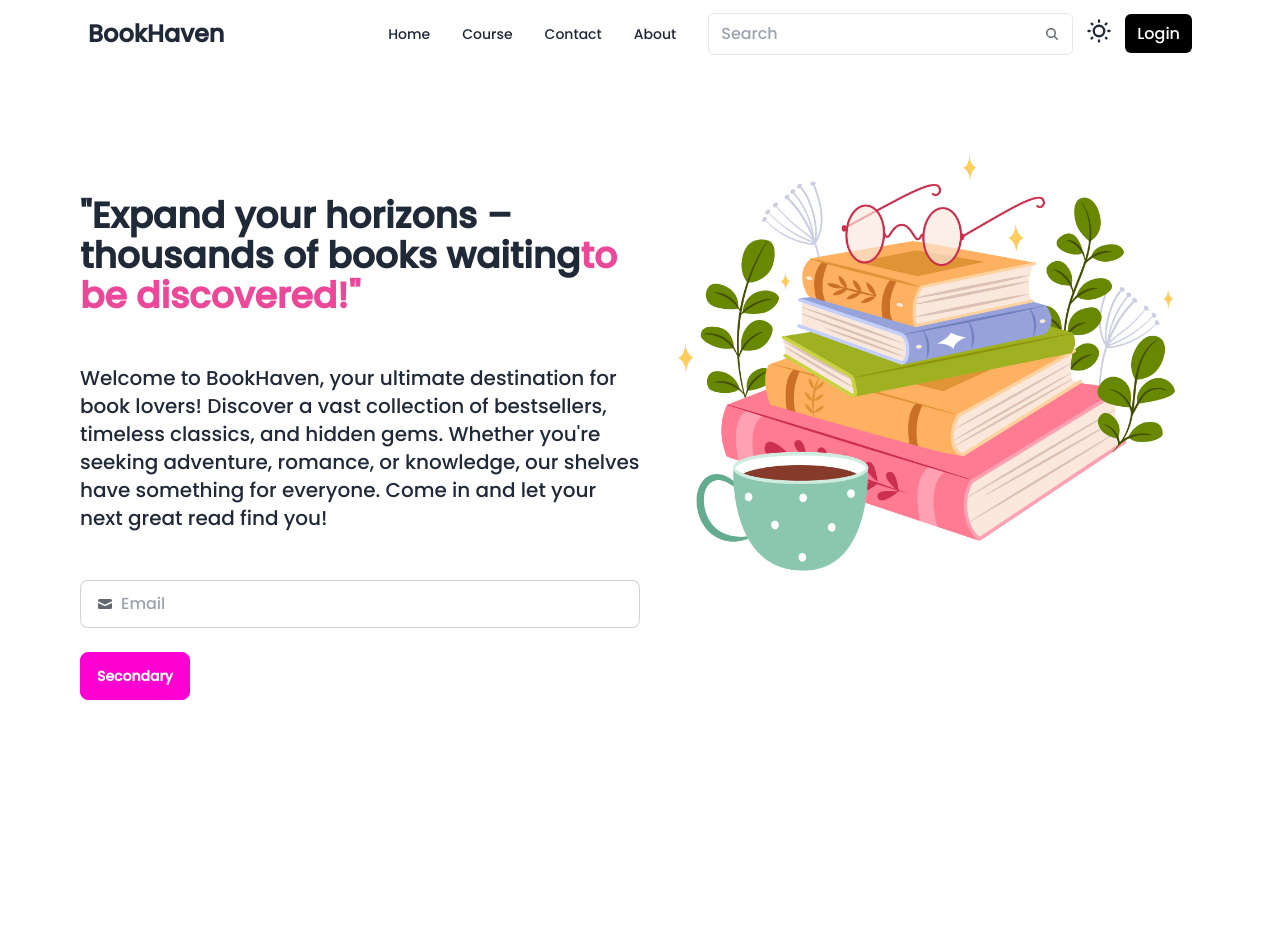
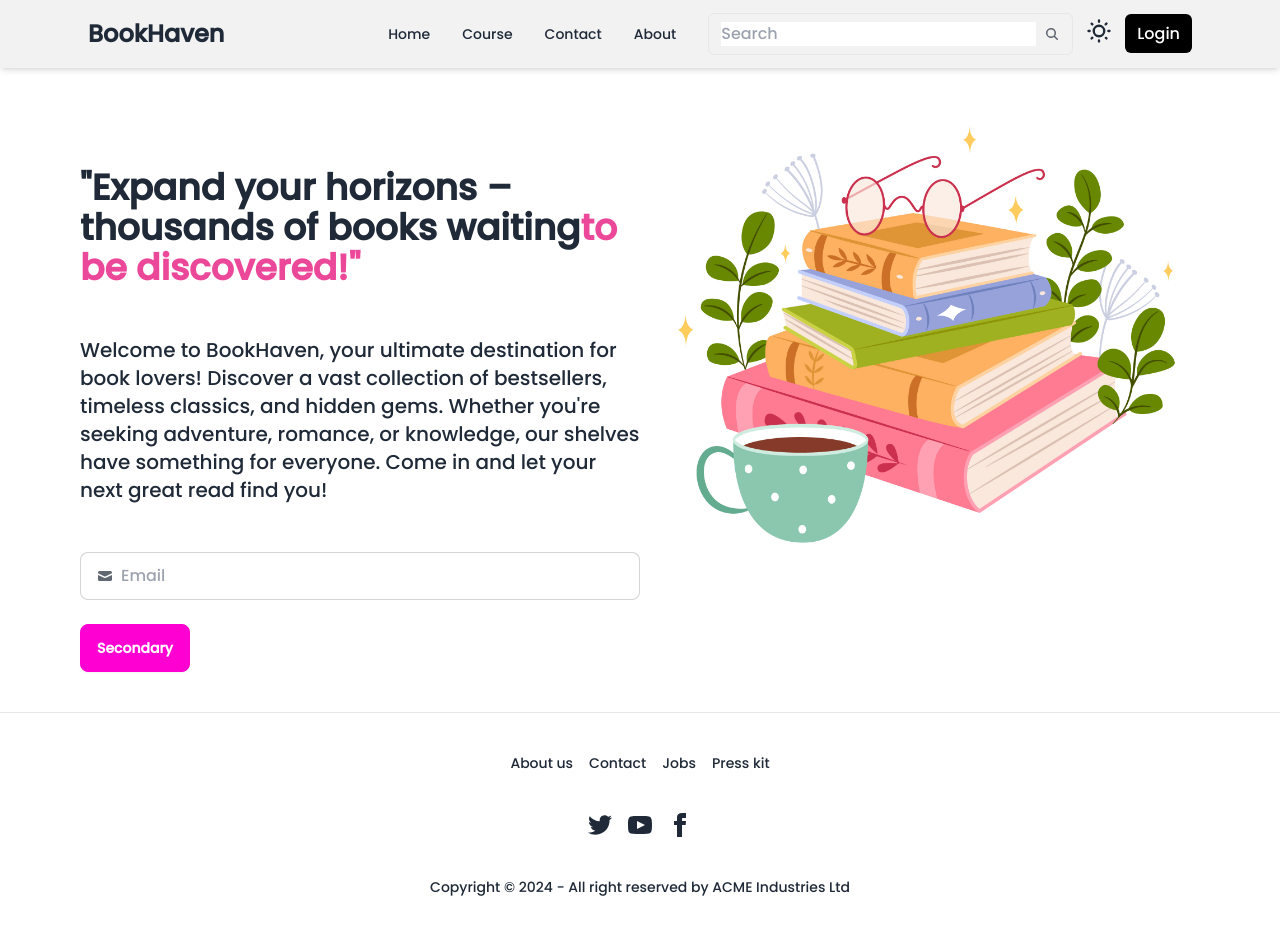
Before and after one commit to pawanharry/BookStore, a React (Vite) app: page / in a window 1280 px wide. Shown: the top 934 px of the page. Before the commit the page ends 800 px from the top, so only its background shows below. Built offline with nearby package versions, Linux system fonts and the light colour scheme.

Commit message:
Updations in navbar and banner and footer

```diff
--- a/src/App.jsx
+++ b/src/App.jsx
@@ -1,12 +1,14 @@
 import React from 'react';
 import Navbar from './Components/Navbar';
 import Banner from './Components/Banner';
+import Footer from './Components/Footer';
 
 const App = () => {
   return (
     <>
     <Navbar/>
     <Banner/>
+    <Footer/>
     </>
   )
 }
--- a/src/Components/Banner.jsx
+++ b/src/Components/Banner.jsx
@@ -4,7 +4,7 @@
 const Banner = () => {
   return (
     <>
-    <div className='max-w-screen-2xl container mx-auto md:px-20 px-4 flex flex-col md:flex-row'>
+    <div className='max-w-screen-2xl container mx-auto md:px-20 px-4 flex flex-col md:flex-row my-10'>
 
             <div className='w-full mw-1/2 mt-12 md:mt-32' >
                 <div className='space-y-12'>
--- /dev/null
+++ b/src/Components/Footer.jsx
@@ -0,0 +1,30 @@
+import React from 'react';
+
+
+const Footer = () => {
+  return (
+    <div>
+        <hr/>
+        <footer className="footer footer-center p-10  text-base-content rounded">
+  <nav className="grid grid-flow-col gap-4">
+    <a className="link link-hover">About us</a>
+    <a className="link link-hover">Contact</a>
+    <a className="link link-hover">Jobs</a>
+    <a className="link link-hover">Press kit</a>
+  </nav>
+  <nav>
+    <div className="grid grid-flow-col gap-4">
+      <a><svg xmlns="http://www.w3.org/2000/svg" width="24" height="24" viewBox="0 0 24 24" className="fill-current"><path d="M24 4.557c-.883.392-1.832.656-2.828.775 1.017-.609 1.798-1.574 2.165-2.724-.951.564-2.005.974-3.127 1.195-.897-.957-2.178-1.555-3.594-1.555-3.179 0-5.515 2.966-4.797 6.045-4.091-.205-7.719-2.165-10.148-5.144-1.29 2.213-.669 5.108 1.523 6.574-.806-.026-1.566-.247-2.229-.616-.054 2.281 1.581 4.415 3.949 4.89-.693.188-1.452.232-2.224.084.626 1.956 2.444 3.379 4.6 3.419-2.07 1.623-4.678 2.348-7.29 2.04 2.179 1.397 4.768 2.212 7.548 2.212 9.142 0 14.307-7.721 13.995-14.646.962-.695 1.797-1.562 2.457-2.549z"></path></svg></a>
+      <a><svg xmlns="http://www.w3.org/2000/svg" width="24" height="24" viewBox="0 0 24 24" className="fill-current"><path d="M19.615 3.184c-3.604-.246-11.631-.245-15.23 0-3.897.266-4.356 2.62-4.385 8.816.029 6.185.484 8.549 4.385 8.816 3.6.245 11.626.246 15.23 0 3.897-.266 4.356-2.62 4.385-8.816-.029-6.185-.484-8.549-4.385-8.816zm-10.615 12.816v-8l8 3.993-8 4.007z"></path></svg></a>
+      <a><svg xmlns="http://www.w3.org/2000/svg" width="24" height="24" viewBox="0 0 24 24" className="fill-current"><path d="M9 8h-3v4h3v12h5v-12h3.642l.358-4h-4v-1.667c0-.955.192-1.333 1.115-1.333h2.885v-5h-3.808c-3.596 0-5.192 1.583-5.192 4.615v3.385z"></path></svg></a>
+    </div>
+  </nav>
+  <aside>
+    <p>Copyright © 2024 - All right reserved by ACME Industries Ltd</p>
+  </aside>
+</footer>
+    </div>
+  )
+}
+
+export default Footer
--- a/src/Components/Navbar.jsx
+++ b/src/Components/Navbar.jsx
@@ -1,6 +1,24 @@
-import React from 'react'
+import React, { useEffect, useState } from 'react'
 
 const Navbar = () => {
+const [sticky,setStickey]=useState(false)
+useEffect(()=>{
+  const handleScroll=()=>{
+    if(window.scrollY>0){
+      setStickey(true)
+    }
+    else {
+      setStickey(true)
+
+    }
+  }
+  window.addEventListener('scroll',handleScroll)
+  return () =>{
+    window.removeEventListener('scroll',handleScroll)
+  }
+
+},[])
+
 const navItems = (
     <>
      <li><a>Home</a></li>
@@ -13,8 +31,11 @@
 
   return (
     <>
-    <div className='max-w-screen-2xl container mx-auto md:px-20 px-4'>
-    <div className="navbar bg-base-100">
+    <div className={`max-w-screen-2xl container mx-auto md:px-20 px-4 fixed top-0 left-0 right-0 ${
+      sticky?"sticky-navbar shadow-md bg-base-200 duration-300 transition-all ease-in-out":""}
+    `}
+    >
+    <div className="navbar">
   <div className="navbar-start">
     <div className="dropdown">
       <div tabIndex={0} role="button" className="btn btn-ghost lg:hidden">
```
